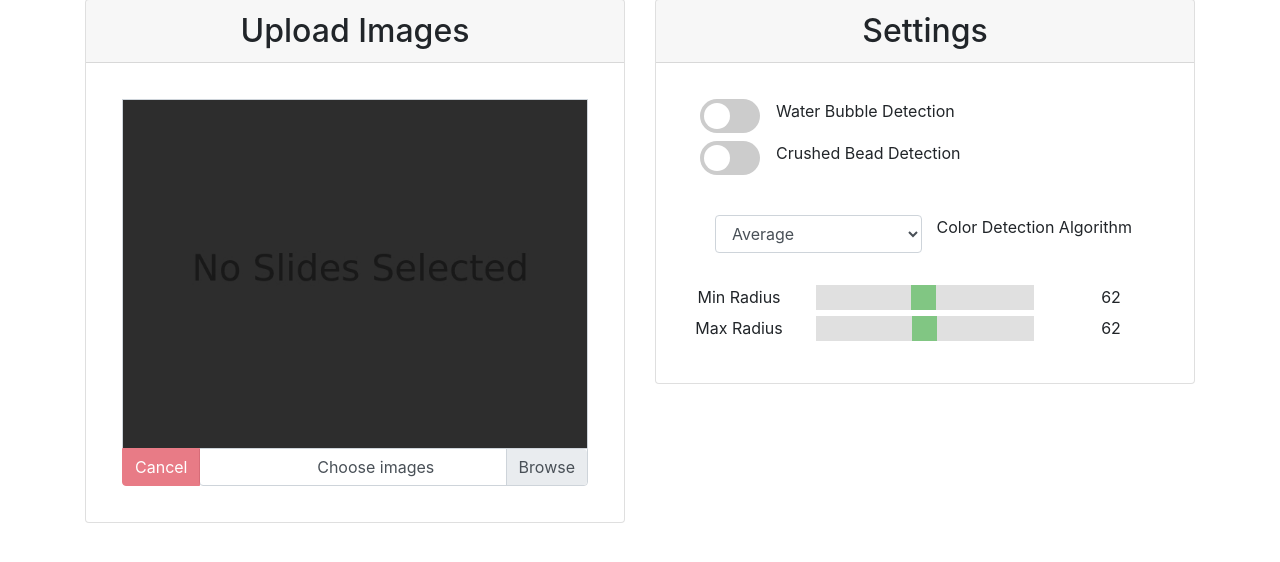
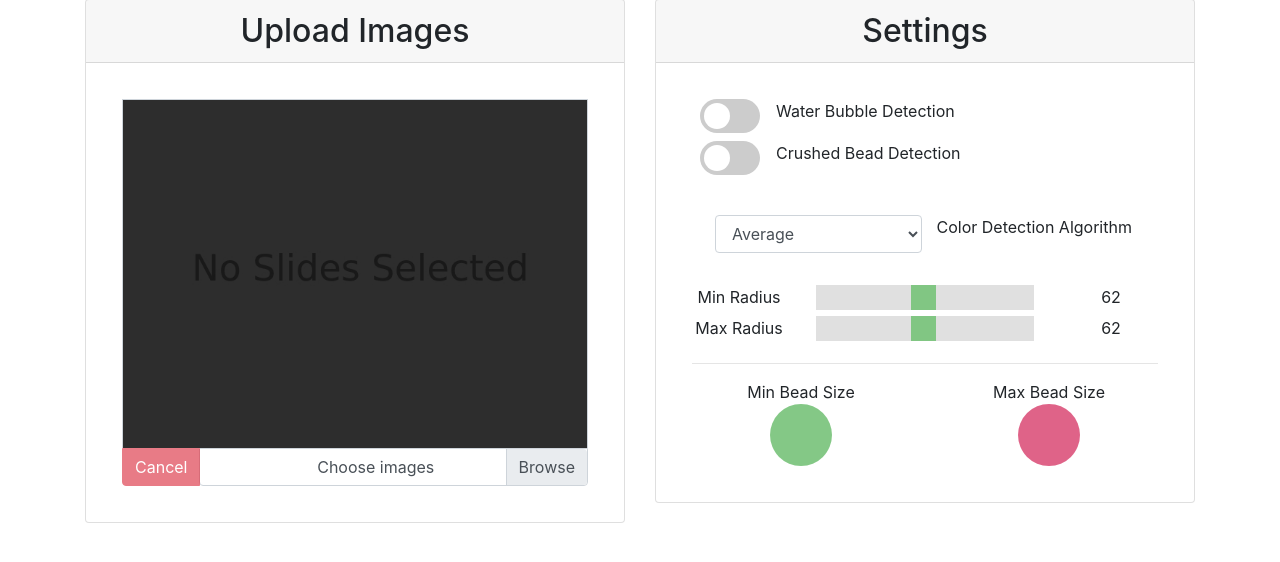
Before and after one commit to Patrick7321/MBv2, a Flask app: page / in a window 1280 px wide. Shown: the part 57-619 px from the top of the page. Run offline with Flask 2, Linux system fonts and the light colour scheme; some libraries are stand-ins or nearby versions.

Commit message:
Work on setting min and max bounds for bead detection. Updated some titletags in html to MBv2. Added min and max bounds to backend for detection.

```diff
--- a/Server/resources/css/index.css
+++ b/Server/resources/css/index.css
@@ -189,3 +189,21 @@ input:checked + .slider:before {
     background: #4CAF50; /* Green background */
     cursor: pointer; /* Cursor on hover */
 }
+
+#min-bead-circle {
+    background-color: rgba(76, 175, 79, 0.685);
+}
+
+#max-bead-circle {
+    background-color: #ce1049a6;
+}
+
+.bead {
+    width: 62px;
+    height: 62px;
+    margin: auto;
+    border-radius: 7px;
+    border-radius: 50%;
+    touch-action: none;
+    user-select: none;
+}
--- a/Server/resources/js/index.js
+++ b/Server/resources/js/index.js
@@ -30,16 +30,14 @@ $(document).ready(function() {
     let singleSubmit = $('#single-submit'),
         multipleSubmit = $('#multiple-submit'),
         imageForm = $('#image-form'),
-        videoForm = $('#video-form'),
         cancelImages = $('#cancel-images'),
-        cancelVideo = $('#cancel-video'),
         imageUpload = $('#image-upload'),
-        videoUpload = $('#video-upload'),
-        videoSource = $('#video-src'),
         slideHolder = $('#slide-holder'),
-        videoHolder = $('#video-holder'),
         alertContainer = $('#alert-container'),
         crushedBeadCheckbox = $('#crushed-bead-checkbox'),
+        minBeadCircle = $('#min-bead-circle'),
+        maxBeadCircle = $('#max-bead-circle'),
+        imageContainer = $('#slide-carousel'),
         overlay = $('#overlay'),
         timeoutMgr = {
             imgFormatTimeout: null,
@@ -47,6 +45,7 @@ $(document).ready(function() {
             postTimeout: null,
         }
         prevSrc = null;
+
         let minBeadValue = document.getElementById('min-bead-value');
         let minSizeSlider = document.getElementById('min-size-slider');
 
@@ -60,18 +59,46 @@ $(document).ready(function() {
 
         let magSelect = document.getElementById('mag-select');
 
+        minBeadCircle.draggable();
+        maxBeadCircle.draggable();
+
+    // Old slider values to use if the user tries to have max < min slider
+    // or min > max slider.
+    let minSizeSliderValue = minSizeSlider.value;
+    let maxSizeSliderValue = maxSizeSlider.value;
+
     minSizeSlider.oninput = function() {
+        if (Number(this.value) < Number(maxSizeSliderValue)) {
+            let circleRadius = calculateCircleRadius(this.value);
             minBeadValue.innerHTML = this.value;
+            minBeadCircle.height(circleRadius).width(circleRadius);
+            minSizeSliderValue = this.value;
+        } else {
+            this.value = minSizeSliderValue;
         }
+    };
 
     maxSizeSlider.oninput = function() {
+        if (Number(this.value) > Number(minSizeSliderValue)) {
+            let circleRadius = calculateCircleRadius(this.value);
             maxBeadValue.innerHTML = this.value;
+            maxBeadCircle.height(circleRadius).width(circleRadius);
+            maxSizeSliderValue = this.value;
+        } else {
+            this.value = maxSizeSliderValue;
         }
+    };
 
     crushedBeadCheckbox.click(() => {
         crushedBeadCheckbox.toggle(this.checked);
-    })
+    });
 
+    function calculateCircleRadius(value) {
+        let width = 480 / imageContainer[0].clientWidth;
+        let height = 640 / imageContainer[0].clientHeight;
+
+        return value * width;
+    }
 
     imageUpload.change(function(e) {
         let invalidFiles;
@@ -161,7 +188,9 @@ $(document).ready(function() {
         let crushedBeadDetection = crushedBeadCheckbox[0].checked;
         let selectedColorAlgorithm = colorAlgorithm.value;
         let magnificationLevel = magSelect.value;
-        let url = `/uploadImages?wantsCrushed=${crushedBeadDetection}&colorAlgorithm=${selectedColorAlgorithm}&maglevel=${magnificationLevel}`;
+        let minBead = minBeadValue.innerText;
+        let maxBead = maxBeadValue.innerText;
+        let url = `/uploadImages?wantsCrushed=${crushedBeadDetection}&colorAlgorithm=${selectedColorAlgorithm}&maglevel=${magnificationLevel}&minBead=${minBead}&maxBead=${maxBead}`;
 
         console.log("URL: " + url);
         overlay.removeClass('d-none');
@@ -197,7 +226,9 @@ $(document).ready(function() {
         let data = new FormData(imageForm[0]);
         let crushedBeadDetection = crushedBeadCheckbox[0].checked;
         let selectedColorAlgorithm = colorAlgorithm.value;
-        let url = `/uploadImages?wantsCrushed=${crushedBeadDetection}&colorAlgorithm=${selectedColorAlgorithm}`;
+        let minBead = minBeadValue.innerText;
+        let maxBead = maxBeadValue.innerText;
+        let url = `/uploadImages?wantsCrushed=${crushedBeadDetection}&colorAlgorithm=${selectedColorAlgorithm}&minBead=${minBead}&maxBead=${maxBead}`;
 
         console.log("URL: " + url);
         overlay.removeClass('d-none');
@@ -265,5 +296,4 @@ $(document).ready(function() {
         overlay.addCass('d-none');
         createAlert('no-images-selected', response.msg, 'postTimeout');
     }
-
 });
--- a/Server/routes.py
+++ b/Server/routes.py
@@ -69,6 +69,8 @@ def uploadImagesAndConfigure():
 
     detectionParams.wantsCrushedBeads = True if request.args['wantsCrushed'] == 'true' else False # convert js 'bool' to python Bool
     detectionParams.detectionAlgorithm = request.args['colorAlgorithm']
+    detectionParams.beadLowerBound = int(request.args['minBead'])
+    detectionParams.beadUpperBound = int(request.args['maxBead'])
 
     if 'maglevel' in request.args:
         detectionParams.magnificationLevel = request.args['maglevel']
--- a/Server/templates/index.html
+++ b/Server/templates/index.html
@@ -137,11 +137,22 @@ SOFTWARE. -->
                                 </div>
                                 <div class='col-6'>
                                     <div class="slidecontainer">
-                                        <input type="range" min="0" max="125" value="62" class="slidebar" id="max-size-slider">
+                                        <input type="range" min="1" max="125" value="62" class="slidebar" id="max-size-slider">
                                     </div>
                                 </div>
                                 <div class='col-3'>
                                     <span id='max-bead-value'>1</span>
+                                </div>
+                            </div>
+                            <hr>
+                            <div class="row">
+                                <div class="col-6">
+                                    <div>Min Bead Size</div>
+                                    <div id="min-bead-circle" class="bead"></div>
+                                </div>
+                                <div class="col-6">
+                                    <div>Max Bead Size</div>
+                                    <div id="max-bead-circle" class="bead"></div>
                                 </div>
                             </div>
 
@@ -168,6 +179,7 @@ SOFTWARE. -->
             </div>
         </div>
         <script src='https://code.jquery.com/jquery-3.2.1.min.js'></script>
+        <script src="https://ajax.googleapis.com/ajax/libs/jqueryui/1.12.1/jquery-ui.min.js">
         <script src='https://cdnjs.cloudflare.com/ajax/libs/popper.js/1.14.3/umd/popper.min.js' integrity='sha384-ZMP7rVo3mIykV+2+9J3UJ46jBk0WLaUAdn689aCwoqbBJiSnjAK/l8WvCWPIPm49' crossorigin='anonymous'></script>
         <script src='https://stackpath.bootstrapcdn.com/bootstrap/4.1.3/js/bootstrap.min.js' integrity='sha384-ChfqqxuZUCnJSK3+MXmPNIyE6ZbWh2IMqE241rYiqJxyMiZ6OW/JmZQ5stwEULTy' crossorigin='anonymous'></script>
         <script src='/resources/js/index.js'></script>
--- a/Server/templates/results.html
+++ b/Server/templates/results.html
@@ -24,7 +24,7 @@ SOFTWARE. -->
 <html>
     <head>
         <meta charset='utf-8'>
-        <title>Mosaic</title>
+        <title>MBv2</title>
         <link rel='stylesheet' type='text/css' href='/resources/css/index.css'>
         <link rel='stylesheet' type='text/css' href='/resources/css/results.css'>
         <link rel='stylesheet' href='https://maxcdn.bootstrapcdn.com/bootstrap/4.0.0/css/bootstrap.min.css' integrity='sha384-Gn5384xqQ1aoWXA+058RXPxPg6fy4IWvTNh0E263XmFcJlSAwiGgFAW/dAiS6JXm' crossorigin='anonymous'>
--- a/Server/templates/stitched.html
+++ b/Server/templates/stitched.html
@@ -24,7 +24,7 @@ SOFTWARE. -->
 <html>
     <head>
         <meta charset='utf-8'>
-        <title>Mosaic</title>
+        <title>MBv2</title>
         <link rel='stylesheet' type='text/css' href='/resources/css/stitched.css'>
         <link rel="stylesheet" type="text/css" href="/resources/css/imageviewer.css"/>
         <link rel='stylesheet' href='https://maxcdn.bootstrapcdn.com/bootstrap/4.0.0/css/bootstrap.min.css' integrity='sha384-Gn5384xqQ1aoWXA+058RXPxPg6fy4IWvTNh0E263XmFcJlSAwiGgFAW/dAiS6JXm' crossorigin='anonymous'>
```
Also changed, not shown: lib/counting.py (+32 -24 lines). Lines whose indentation alone changed are shown as unchanged.
